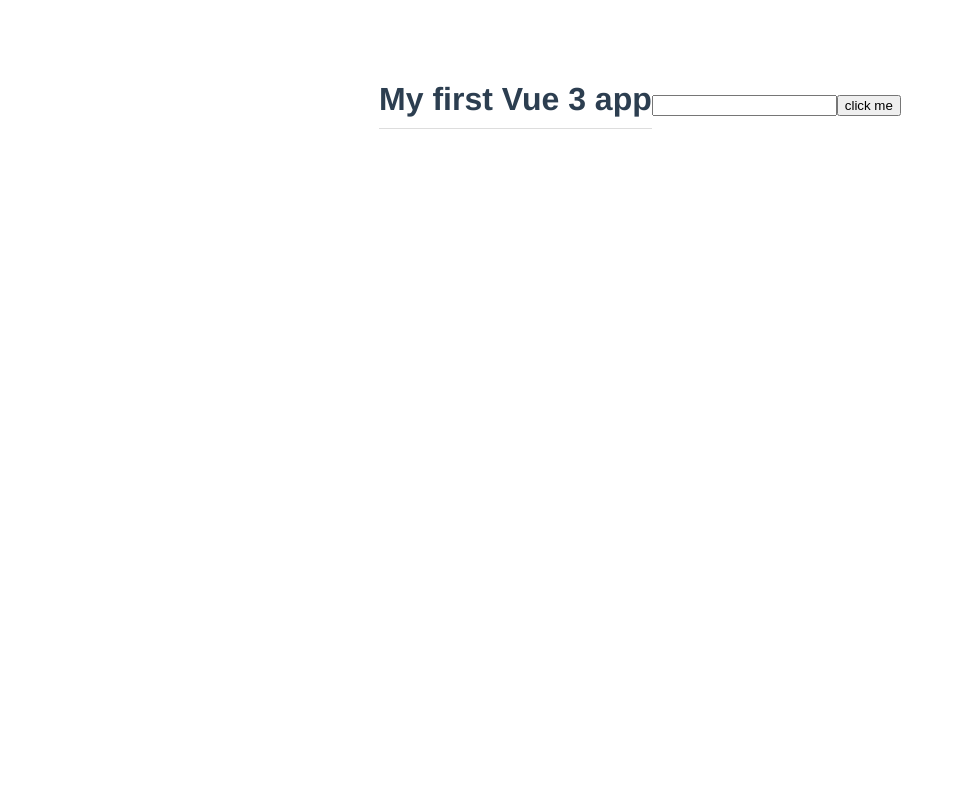
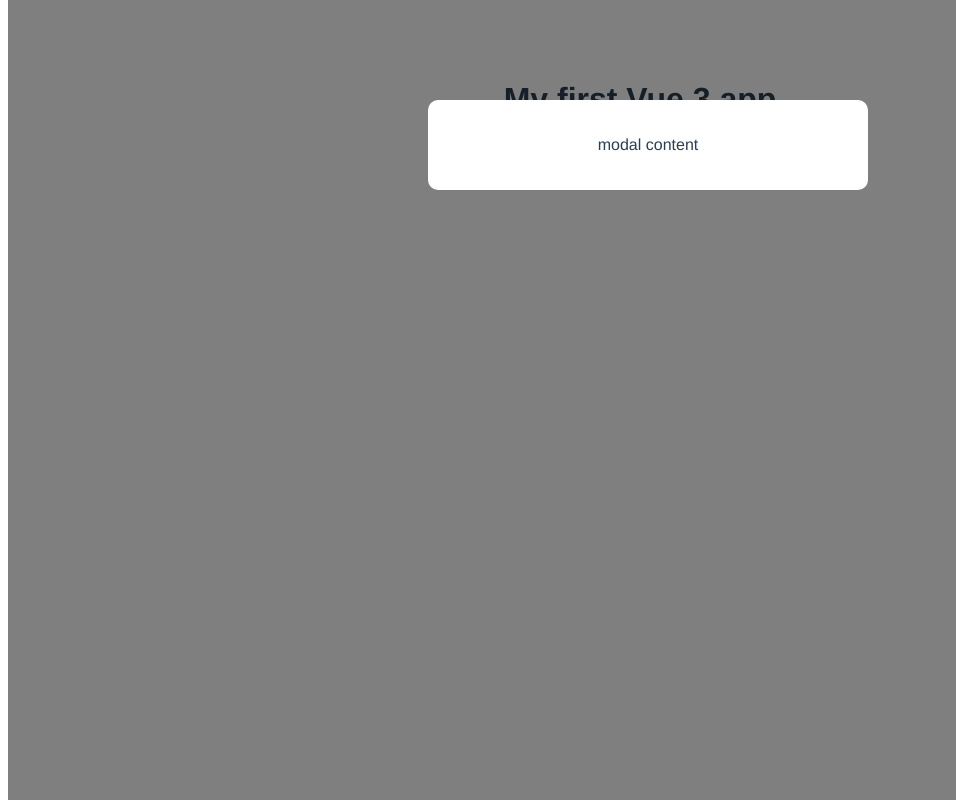
Before and after one commit to yusun-lab/modal, a Vue app: page / in a window 1280 px wide. Shown: the whole page, without its empty margins (0-956 px from the left). Built offline with nearby package versions, Linux system fonts and the light colour scheme.

Commit message:
4.6 is done

```diff
--- a/src/App.vue
+++ b/src/App.vue
@@ -1,28 +1,13 @@
 <template>
   <h1>{{ title }}</h1>
-  <input type="text" ref="name" />
-  <button @click="handleClick">click me</button>
+  <Modal />
 </template>
 
 <script setup lang="ts">
-// Applicable to vue3.4 and below:
-// import { ref } from "vue";
-// const title = ref("My first Vue 3 app");
-// const name = ref<HTMLInputElement | null>(null);
-
-// Applicable to vue3.5 and above:
+import Modal from "./components/Modal.vue";
 import { useTemplateRef } from "vue";
 
 const title = "My first Vue 3 app";
-const name = useTemplateRef<HTMLInputElement>("name");
-
-const handleClick = () => {
-  console.log(name.value); // directly access the ref object: <input type="text">
-  console.log(name.value?.value); // get the input field's value (optional chaining prevents null errors)
-
-  name.value?.classList.add("active");
-  name.value?.focus();
-};
 </script>
 
 <style>
--- /dev/null
+++ b/src/components/Modal.vue
@@ -0,0 +1,25 @@
+<template>
+  <div class="backdrop">
+    <div class="modal">
+      <p>modal content</p>
+    </div>
+  </div>
+</template>
+
+<style>
+.modal {
+  width: 400px;
+  padding: 20px;
+  background: white;
+  margin: 100px auto;
+  border-radius: 10px;
+}
+
+.backdrop {
+  top: 0;
+  position: fixed;
+  background: rgba(0, 0, 0, 0.5);
+  width: 100%;
+  height: 100%;
+}
+</style>
```
Also changed, not shown: src/components/HelloWorld.vue (deleted, +0 -62 lines).
